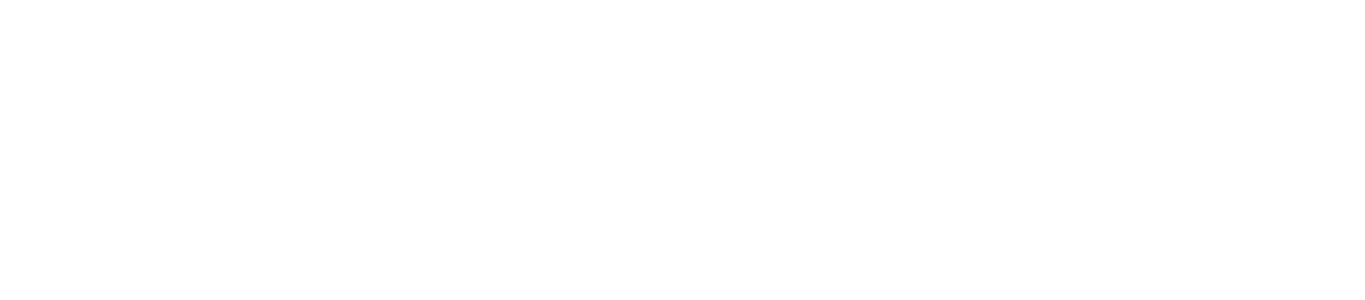
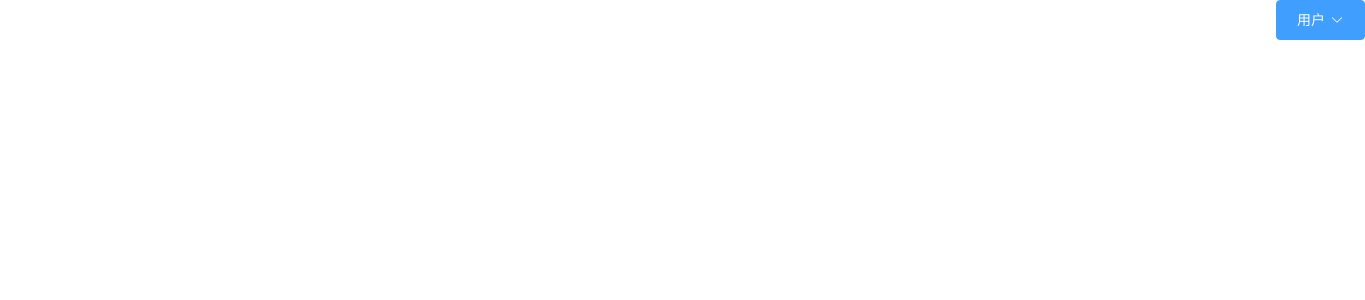
Before and after one commit to ygood/startVUE, a Vue app: page /#/manage in a window 1280 px wide. Shown: the top 300 px of the page, 1365 px wide, since content can reach past the window. Built offline with nearby package versions, Linux system fonts and the light colour scheme.

Commit message:
* master 添加manage主页面

```diff
--- a/src/components/login.vue
+++ b/src/components/login.vue
@@ -26,10 +26,9 @@
       formInline: {
         username:'',
         password:'',
-        errusername:false,
-        errpassword:false,
+        errusername: false,
+        errpassword: false,
       },
-
     }
   },
   methods:{
@@ -37,7 +36,18 @@
       console.log("register");
     },
     login : function(){
-      console.log("login");
+      if(!this.formInline.errusername && !this.formInline.errpassword ){
+        if(this.formInline.username !=this.formInline.password){
+          this.$notify.error({
+            title: '错误',
+            message: '用户名或密码错误，请重试！'
+          });
+          return
+        }
+        this.$router.replace('/manage')
+      }else{
+        return
+      }
     },
     error : function(){
       if(this.formInline.username == ""){
--- /dev/null
+++ b/src/components/manage.vue
@@ -0,0 +1,35 @@
+<template>
+    <div class="user">
+        <el-dropdown @command="login">
+            <el-button type="primary">
+                用户<i class="el-icon-arrow-down el-icon--right"></i>
+            </el-button>
+            <el-dropdown-menu slot="dropdown">
+            <el-dropdown-item command="a">注销</el-dropdown-item>
+            <el-dropdown-item command="b">编辑</el-dropdown-item>
+            </el-dropdown-menu>
+        </el-dropdown>
+    </div>
+</template>
+
+<script>
+export default {
+    name: 'Manage',
+    data(){
+        return{}
+    },
+    methods:{
+        login: function(command){
+            if(command == "a"){
+                this.$router.replace('/');
+            }
+        }
+    }
+}
+</script>
+<style>
+    .user{
+        margin-left: 1276px;
+    }
+
+</style>
--- a/src/router/router.js
+++ b/src/router/router.js
@@ -4,11 +4,16 @@
 Vue.use(Router);
 
 import login from '../components/login'
+import manage from '../components/manage'
 
 const routes = [
     {
         path:'/',
         component:login
+    },
+    {
+        path:'/manage',
+        component:manage
     }
 ]
 
```
